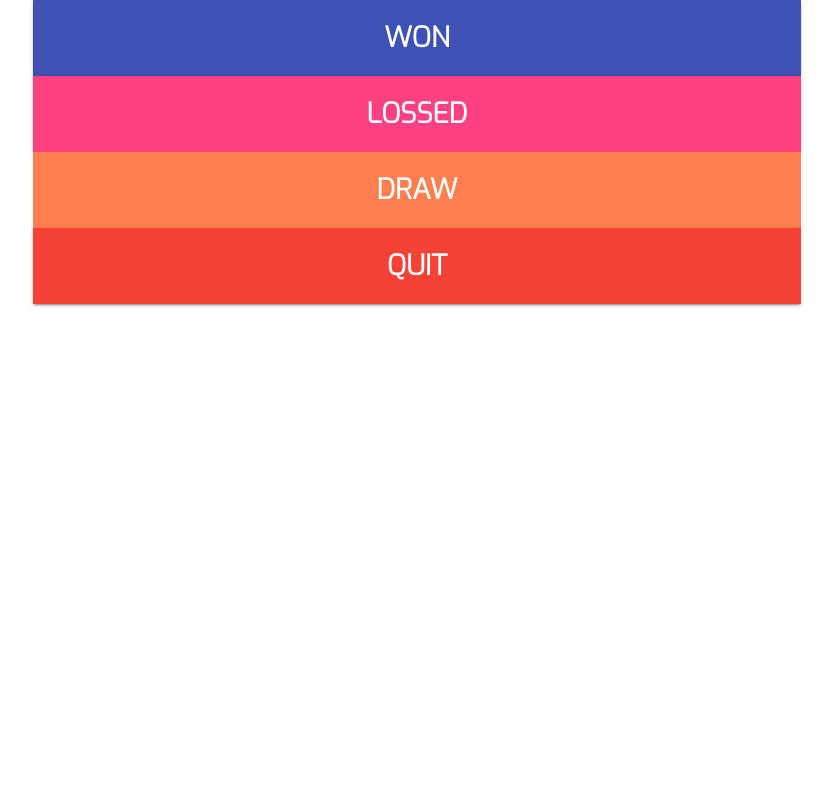
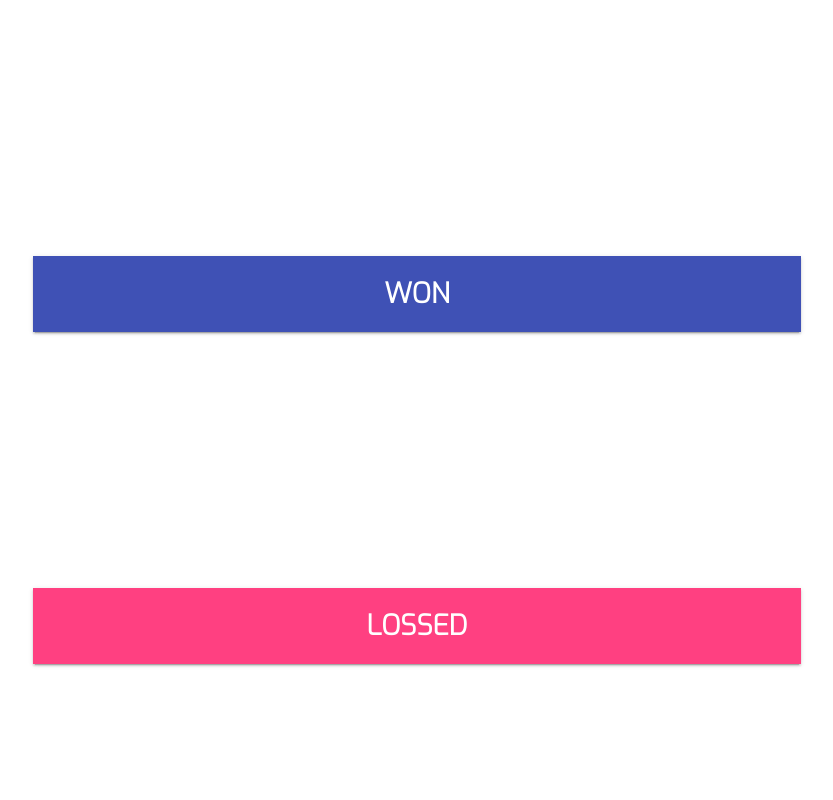
Before and after one commit to 2021-spring-afe-mowe/tca-checkers, an Angular app: page /game in a window 1280 px wide. Shown: the top 800 px of the page, without its empty margins (223-1056 px from the left). Built offline with nearby package versions, Linux system fonts and the light colour scheme.

Commit message:
working on buttons styling
game-screen

```diff
--- a/src/app/game-screen/game-screen.component.css
+++ b/src/app/game-screen/game-screen.component.css
@@ -3,12 +3,12 @@
   flex-direction: column;
   justify-content: space-around;
   align-items: center;
-  align-content: space-between;
+  /* align-content: space-between; */
 }
 
 .button {
   width: 60%;
-  /* margin-top: 25%; */
+  margin-top: 20%;
   padding: 20px;
   font-size: 28px;
   font-weight: bold;
--- a/src/app/game-screen/game-screen.component.html
+++ b/src/app/game-screen/game-screen.component.html
@@ -39,6 +39,7 @@
         mat-raised-button
         color="warn"
         class="button"
+        routerLink="/welcome"
     >
       QUIT
     </button>
```
